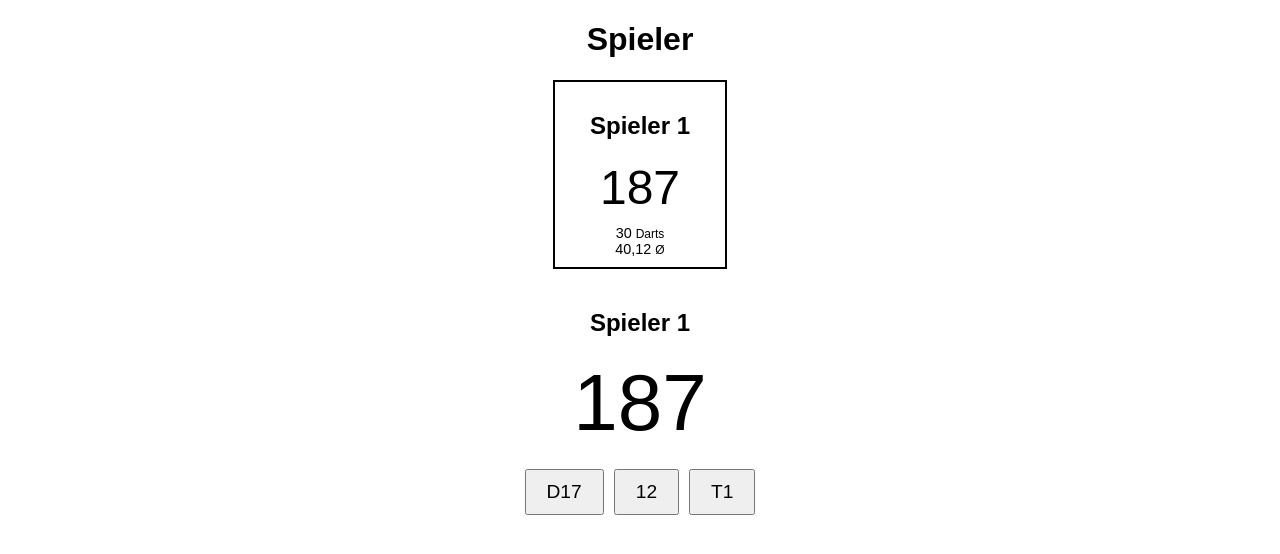
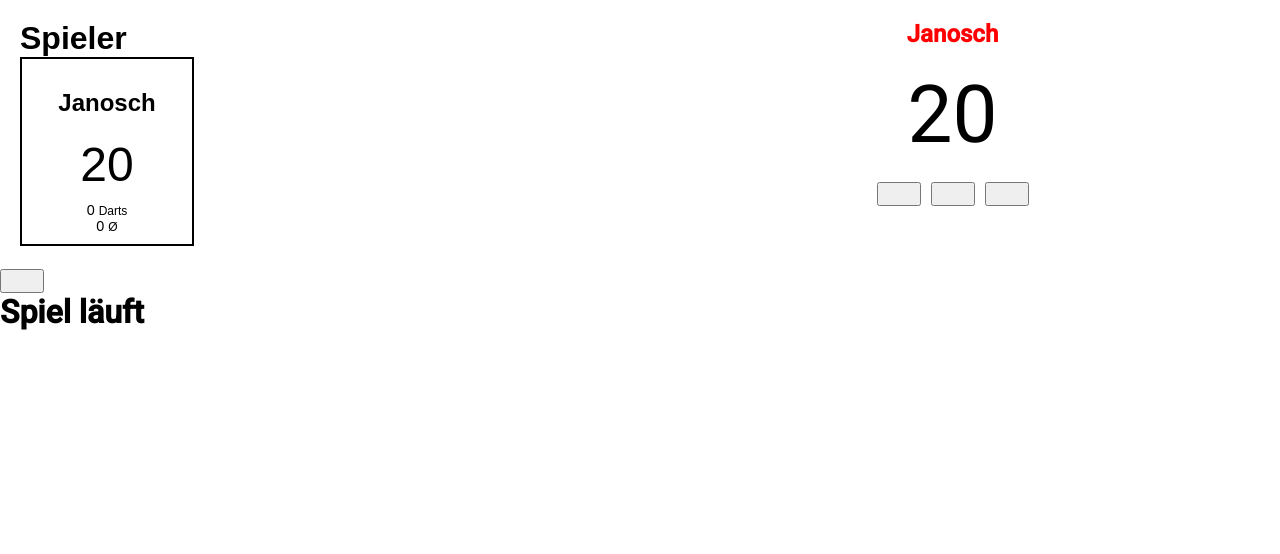
Before and after one commit to MobMonRob/automatedDartStudien, an Angular app in the folder app/: page /game in a window 1280 px wide. Shown: the top 554 px of the page. Built offline with nearby package versions, Linux system fonts and the light colour scheme.

Commit message:
Updates in Game Page (games are being shown, points subtracted and so on)
Bug with ngFor (idk why) and some other shit with game logic (as always)

```diff
--- a/app/src/app/app.component.ts
+++ b/app/src/app/app.component.ts
@@ -2,13 +2,13 @@ import { Component } from '@angular/core';
 import { RouterOutlet } from '@angular/router';
 import { ScoreboardComponent } from "./components/game-pages/scoreboard/scoreboard.component";
 import { StatisticsComponent } from "./components/statistics/statistics.component";
-import { GameState } from "./components/game-pages/gamestate/gamestate.component";
+import { GamestateComponent } from "./components/game-pages/gamestate/gamestate.component";
 import { GameselectComponent } from "./components/start-game/gameselect/gameselect.component";
 
 @Component({
   selector: 'app-root',
   standalone: true,
-  imports: [RouterOutlet, ScoreboardComponent, StatisticsComponent, GameState, GameselectComponent],
+  imports: [RouterOutlet, ScoreboardComponent, StatisticsComponent, GamestateComponent, GameselectComponent],
   templateUrl: './app.component.html',
   styleUrl: './app.component.scss'
 })
--- a/app/src/app/app.routes.ts
+++ b/app/src/app/app.routes.ts
@@ -1,8 +1,8 @@
 import { Routes } from '@angular/router';
-import { GameState } from './components/game-pages/gamestate/gamestate.component';
+import { GamestateComponent } from './components/game-pages/gamestate/gamestate.component';
 import { LandingPageComponent } from './components/landing-page/landing-page.component';
 
 export const routes: Routes = [
-    { path: 'game', component: GameState },
+    { path: 'game', component: GamestateComponent },
     { path: '', component: LandingPageComponent },
   ];
--- a/app/src/app/components/game-pages/gamestate/gamestate.component.html
+++ b/app/src/app/components/game-pages/gamestate/gamestate.component.html
@@ -1,20 +1,28 @@
-<!-- app.component.html -->
 <div class="container">
-  <h1>Spieler</h1>
+  <div class="player-list">
+    <h1>Spieler</h1>
 
-  <div class="player-grid">
-    <dartapp-player-card name="Spieler 1" points="187" average="40,12" darts="30"></dartapp-player-card>
+    <div >
+      <dartapp-player-card
+
+        [name]="players[currentPlayerIndex].name"
+        [points]="points[currentPlayerIndex]"
+        [average]="averages[currentPlayerIndex]"
+        [darts]="darts[currentPlayerIndex]"
+      ></dartapp-player-card>
+    </div>
   </div>
 
   <div class="current-player">
-    <h2>Spieler 1</h2>
-    <div class="current-score">
-      187
-    </div>
+    <h2 class="current-player-tag">{{players[currentPlayerIndex].name}}</h2>
+    <div class="current-score">{{points[currentPlayerIndex]}}</div>
     <div class="actions">
-      <button>D17</button>
-      <button>12</button>
-      <button>T1</button>
+      <button>{{currentDarts[0]}}</button>
+      <button>{{currentDarts[1]}}</button>
+      <button>{{currentDarts[2]}}</button>
     </div>
   </div>
 </div>
+<button (click)="watchGame()"></button>
+
+<h1>{{gameMessage}}</h1>
--- a/app/src/app/components/game-pages/gamestate/gamestate.component.scss
+++ b/app/src/app/components/game-pages/gamestate/gamestate.component.scss
@@ -1,18 +1,20 @@
-.game-container {
-    text-align: center;
-    font-family: Arial, sans-serif;
-}
-
-.controls button {
-    margin: 10px;
-    padding: 10px 20px;
-    font-size: 16px;
+* {
+  box-sizing: border-box;
+  margin: 0;
+  padding: 0;
 }
 
 .container {
+  display: grid;
+  grid-template-columns: repeat(2, 1fr);
+  gap: 10px;
+  padding: 20px;
+}
+
+.player-list {
   display: flex;
   flex-direction: column;
-    align-items: center;
+  align-items: left;
   font-family: Arial, sans-serif;
 }
 
@@ -25,6 +27,10 @@
 
 .current-player {
   text-align: center;
+}
+
+.current-player-tag {
+  color: red;
 }
 
 .current-score {
--- a/app/src/app/components/game-pages/gamestate/gamestate.component.ts
+++ b/app/src/app/components/game-pages/gamestate/gamestate.component.ts
@@ -1,21 +1,26 @@
-import { Component } from '@angular/core';
+import { Component, OnInit } from '@angular/core';
+import { CommonModule } from '@angular/common';
 import { RouterOutlet } from '@angular/router';
-import { ScoreboardComponent } from "../scoreboard/scoreboard.component";
-import { StatisticsComponent } from "../../statistics/statistics.component";
 import { PlayerCardComponent } from '../player-card/player-card.component';
 import { ApiService } from '../../../services/api.service';
+import { GameState } from '../../../model/game.model';
 
 @Component({
   selector: 'dartapp-gamestate',
   standalone: true,
-  imports: [RouterOutlet, ScoreboardComponent, StatisticsComponent, PlayerCardComponent],
+  imports: [CommonModule, RouterOutlet, PlayerCardComponent],
   templateUrl: './gamestate.component.html',
   styleUrl: './gamestate.component.scss'
 })
-export class GameState {
-  players = [];
+export class GamestateComponent implements OnInit {
+  players: any[] = [];
   currentPlayerIndex = 0;
-  scores = [];
+  points: number[] = [];
+  darts:  number[] = [];
+  averages:  number[] = [];
+  currentDarts: Number[] = [];
+  gameIsRunning = false;
+  gameMessage = "Spiel beginnt in Kürze";
 
   constructor (private apiService: ApiService) {}
 
@@ -26,9 +31,46 @@ export class GameState {
     })
   }
 
-  startGame(game: any) {
+  startGame(game: GameState) {
     this.players = game.players;
-    this.scores = game.points;
+    this.points = game.points;
+    this.darts = game.darts;
+    this.averages = game.averages;
+    this.gameIsRunning = true;
+    this.gameMessage = "Spiel läuft";
+    this.currentPlayerIndex = game.currentPlayerIndex;
+    //this.watchGame();
   }
 
+  watchGame() {
+    if(this.gameIsRunning){
+      this.apiService.getCurrentGameState().subscribe(async gameState => {
+        this.points = gameState.points;
+        if(this.points.indexOf(0) !== -1){
+          this.gameMessage = `Spieler ${gameState.players[this.points.indexOf(0)].name} hat das Spiel gewonnen`
+          this.gameIsRunning = false;
+        } else if (gameState.bust) {
+          this.gameMessage = "BUST!"
+        }
+        this.currentDarts = gameState.currentThrow;
+        this.darts = gameState.darts;
+        this.averages = gameState.averages;
+        this.currentPlayerIndex = gameState.currentPlayerIndex;
+        await this.delay(1000);
+        if(gameState.bust){
+          this.gameMessage = "Spiel läuft";
+          this.currentDarts = []
+        }
+        //this.watchGame();
+      })
+    }
+  }
+
+  changeGameState(){
+    this.gameIsRunning = !this.gameIsRunning;
+  }
+
+  private delay(ms: number) {
+    return new Promise(resolve => setTimeout(resolve, ms));
+  }
 }
--- a/app/src/app/services/api.service.ts
+++ b/app/src/app/services/api.service.ts
@@ -1,6 +1,7 @@
 import { Injectable } from '@angular/core';
 import { Player } from '../model/player.model';
 import { Observable, of } from 'rxjs';
+import { GameState } from '../model/game.model';
 
 @Injectable({
   providedIn: 'root'
@@ -9,15 +10,22 @@ export class ApiService {
 
   mockPlayers: Player[] = [
     {id: "481d6713-dcca-473b-a68b-97d55f9378f9", name: "Janosch"},
-    {id: "96cc7aa1-d15f-4faf-b5db-3f231b875f11", name: "Nils"}
+    //{id: "96cc7aa1-d15f-4faf-b5db-3f231b875f11", name: "Nils"}
   ]
 
-  mockGame = {
+  mockGame: GameState = {
     gameType: "X01",
     players: this.mockPlayers,
-    points: [501,501],
-    details: "Double Out"
+    points: [20,20],
+    averages: [0,0],
+    darts: [0,0],
+    details: "Double Out",
+    currentThrow: [],
+    bust: false,
+    currentPlayerIndex: 0
   }
+
+  initialPointValue = 0;
 
   constructor() { }
 
@@ -25,7 +33,35 @@ export class ApiService {
     return of(this.mockPlayers);
   }
 
-  getInitStateOfCurrentGame(): Observable<any>{
+  getInitStateOfCurrentGame(): Observable<GameState>{
+    this.initialPointValue = this.mockGame.points[0];
     return of(this.mockGame);
   }
+
+  getCurrentGameState(): Observable<GameState>{
+    let curPlayInd = this.mockGame.currentPlayerIndex;
+    if(this.mockGame.currentThrow.length < 3){
+      let nextThrow = Math.floor(Math.random()*20);
+      this.mockGame.currentThrow.push(nextThrow);
+      this.mockGame.darts[curPlayInd] +=1;
+
+      let nextValue = this.mockGame.points[curPlayInd] - this.mockGame.currentThrow[this.mockGame.currentThrow.length -1]
+      if(nextValue < 0){
+        this.mockGame.bust = true;
+        this.mockGame.currentPlayerIndex = (curPlayInd + 1)%this.mockGame.players.length;
+
+      } else {
+        //Win and No Bust (View handles Win)
+        this.mockGame.points[curPlayInd] = nextValue;
+      }
+      this.mockGame.averages[curPlayInd] = Math.round((this.initialPointValue-this.mockGame.points[curPlayInd])/this.mockGame.darts[curPlayInd]);
+    }
+    else {
+      this.mockGame.currentPlayerIndex = (curPlayInd + 1)%this.mockGame.players.length;
+      this.mockGame.currentThrow = [];
+    }
+    console.log(this.mockGame)
+    return of(this.mockGame);
+  }
+
 }
```
Also changed, not shown: app/src/app/components/game-pages/player-card/player-card.component.ts (+5 -4 lines), app/src/app/model/game.model.ts (added, +13 -0 lines), 1 other file (tests, documents, lock files or other folders). Lines whose indentation alone changed are shown as unchanged.
